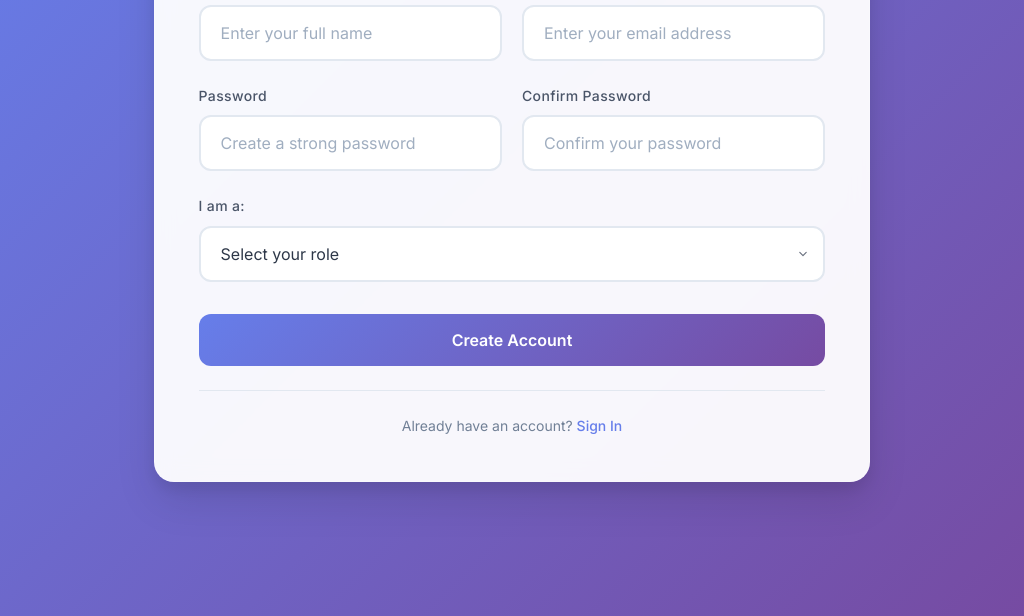
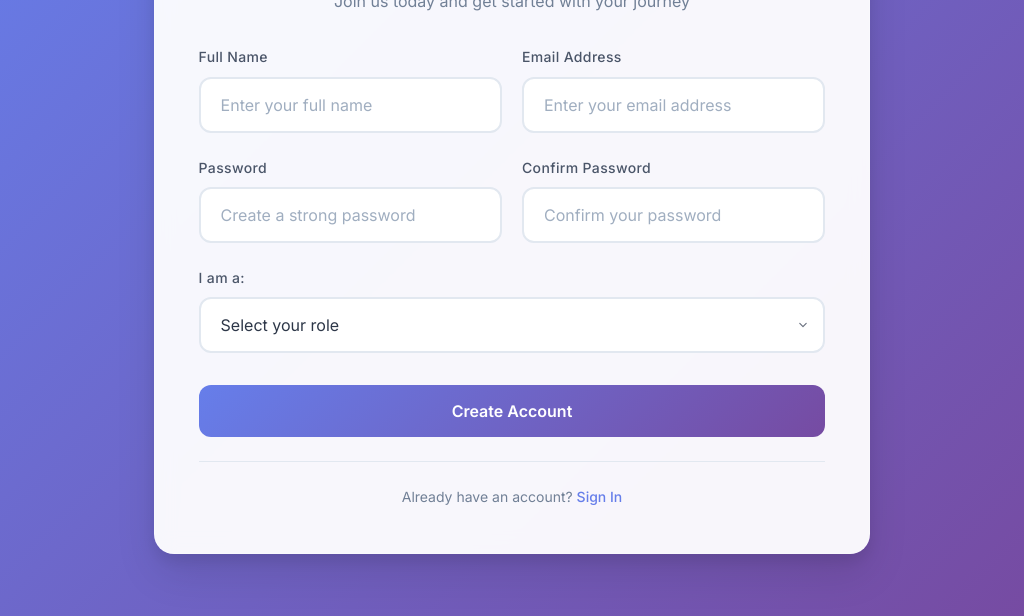
Before and after one commit to PlayCell-Mini/FixIt, a plain HTML site: page signup.html in a window 1024 px wide. Shown: the part 184-800 px from the top of the page. Drawn offline with Linux system fonts and the light colour scheme.

Commit message:
Update style.css

```diff
--- a/style.css
+++ b/style.css
@@ -482,6 +482,7 @@ body {
 
   .login-container {
     max-width: 70%;
+    padding-top: 7%;
   }
 
   .login-box {
@@ -512,7 +513,7 @@ body {
 
   .login-container {
     max-width: 70%;
-    align-content: center;
+    padding-top: 7%;
   }
 
   .login-box {
```
